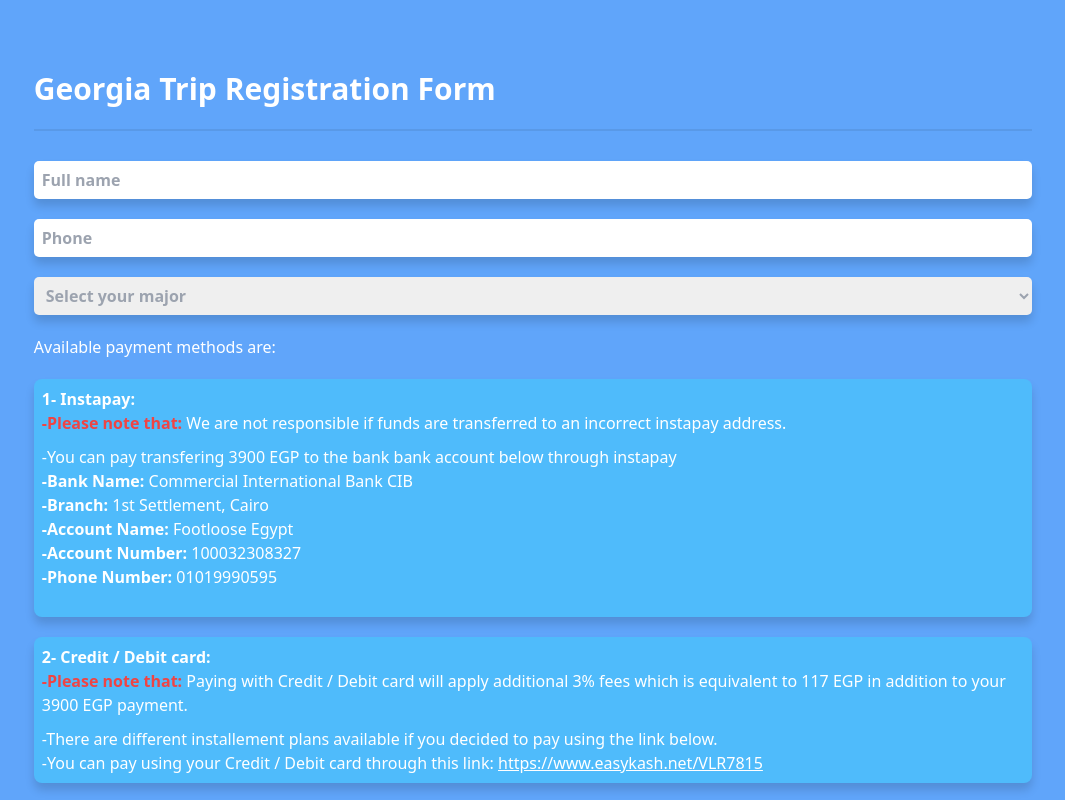
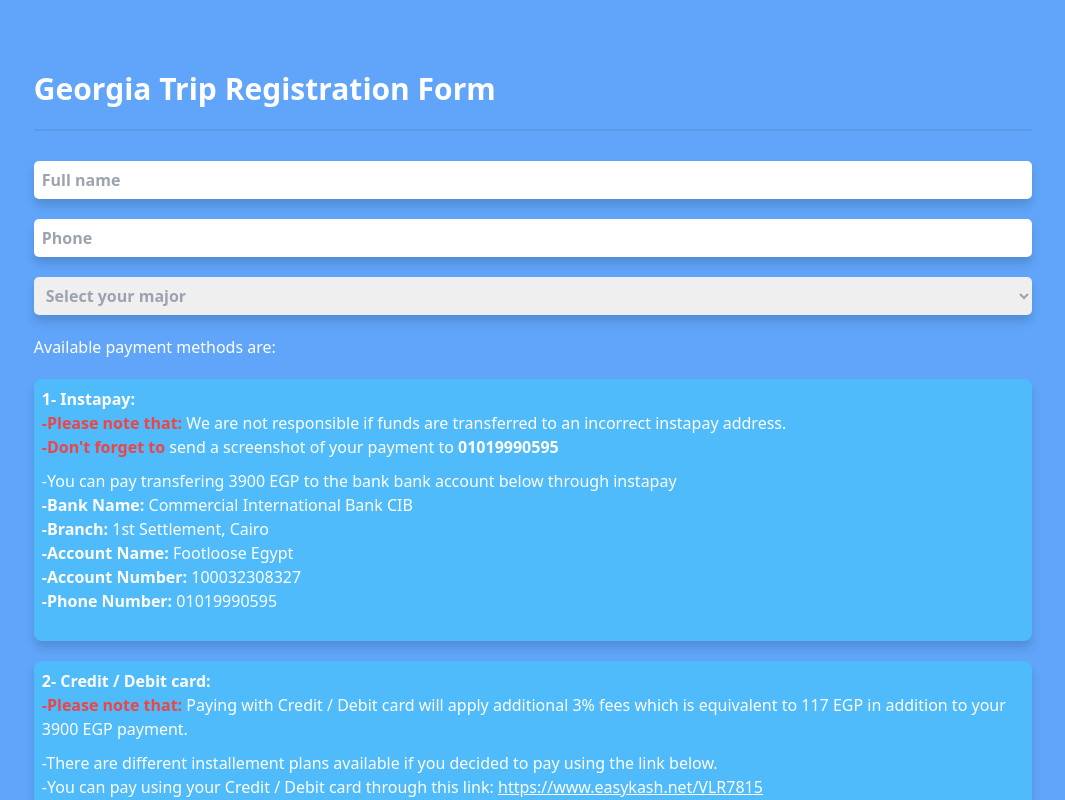
Before and after one commit to MadCoder911/gsuFormsFrontend, a React (Vite) app: page / in a window 1280 px wide. Shown: the top 800 px of the page, without its empty margins (107-1172 px from the left). Built offline with nearby package versions, Linux system fonts and the light colour scheme; what tailwindcss-patterns would draw is missing.

Commit message:
added new section

```diff
--- a/src/components/Form.jsx
+++ b/src/components/Form.jsx
@@ -8,19 +8,6 @@ import PaymentModal from "./PaymentModal";
 import Loading from "./Loading";
 
 const Form = () => {
-  // let currentdate = new Date();
-  // let datetime =
-  //   currentdate.getDay() +
-  //   "/" +
-  //   (currentdate.getMonth() + 1) +
-  //   "/" +
-  //   currentdate.getFullYear() +
-  //   " @ " +
-  //   currentdate.getHours() +
-  //   ":" +
-  //   currentdate.getMinutes() +
-  //   ":" +
-  //   currentdate.getSeconds();
   const [form, setForm] = useState({
     name: "",
     phone: "",
@@ -38,8 +25,9 @@ const Form = () => {
   const [loading, setLoading] = useState(false);
 
   const handleSubmit = async () => {
+    let currentdate = new Date();
     setLoading(true);
-    setForm({ ...form, registered_at: "date" });
+    setForm({ ...form, registered_at: currentdate });
     if (form.name === "") {
       toast.error("Please insert your name !");
       setLoading(false);
@@ -256,6 +244,13 @@ const Form = () => {
                     We are not responsible if funds are transferred to an
                     incorrect instapay address.
                   </p>
+                  <p className="mt-[0px]">
+                    <span className="text-red-500 font-semibold">
+                      -Don't forget to
+                    </span>{" "}
+                    send a screenshot of your payment to{" "}
+                    <span className="font-bold">01019990595</span>
+                  </p>
                   <p className="mt-[10px]">
                     -You can pay transfering 3900 EGP to the bank bank account
                     below through instapay{" "}
```
